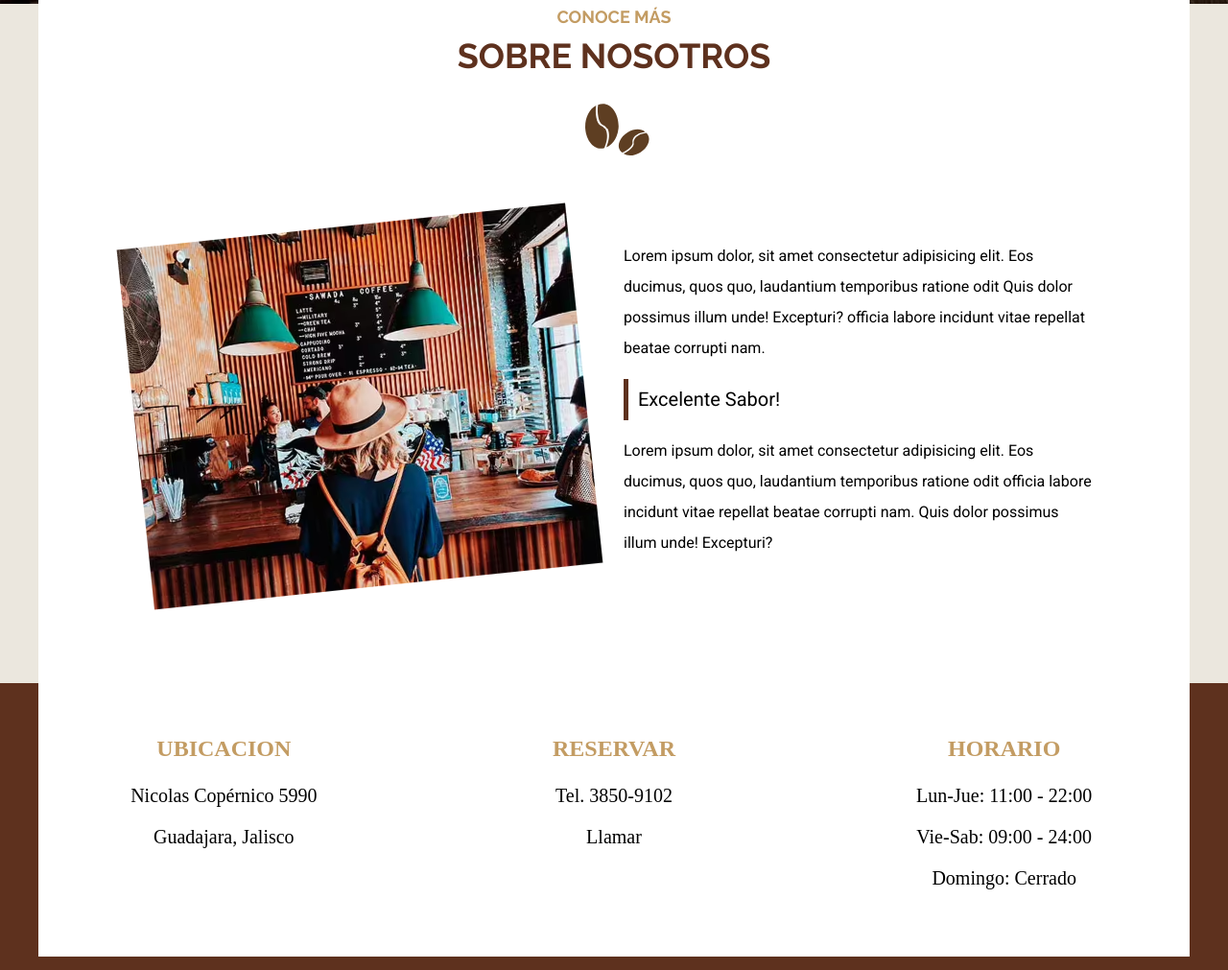
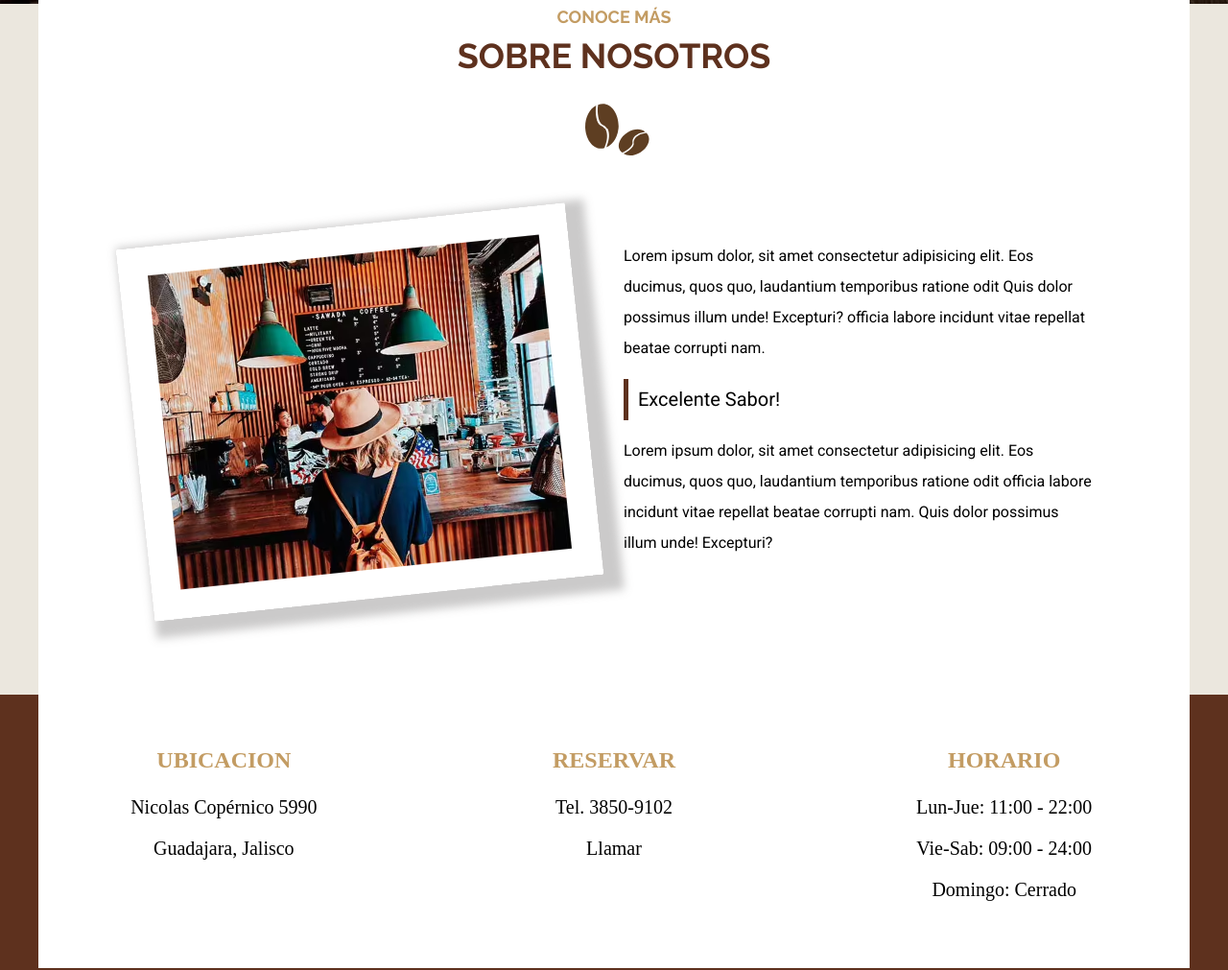
Before and after one commit to Uzerano/cafeteria-SASS, a website: page nosotros.html in a window 1280 px wide. Shown: the part 696-1707 px from the top of the page at 96% size. Drawn offline with Linux system fonts and the light colour scheme; a web font is replaced by a local one.

Commit message:
Página de Nosotros

```diff
--- a/src/scss/internas/_nosotros.scss
+++ b/src/scss/internas/_nosotros.scss
@@ -15,9 +15,10 @@
         }
         img {
             transform: rotate(-6deg);
-
-        }
+            border: 3rem solid #fff;
+            box-shadow: 10px 8px 10px 10px #69686859;
     }
+}
 
     .texto {
         line-height: 2;
```
Also changed, not shown: build/css/app.css.
